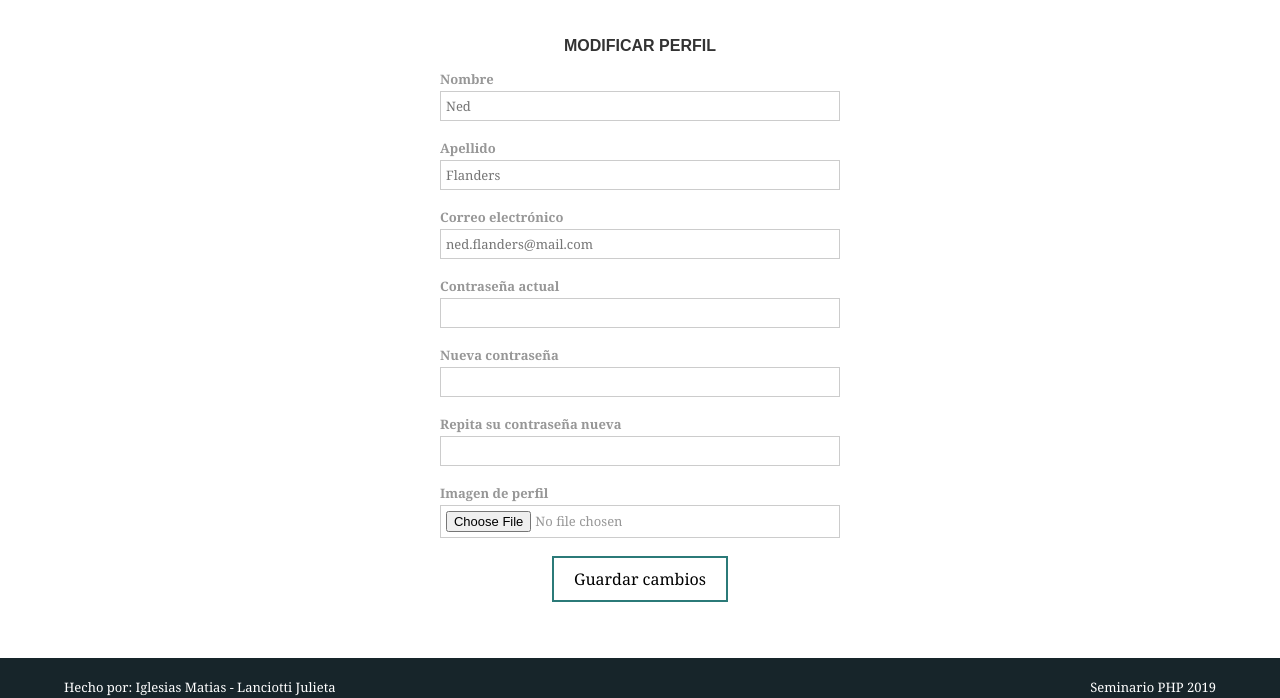
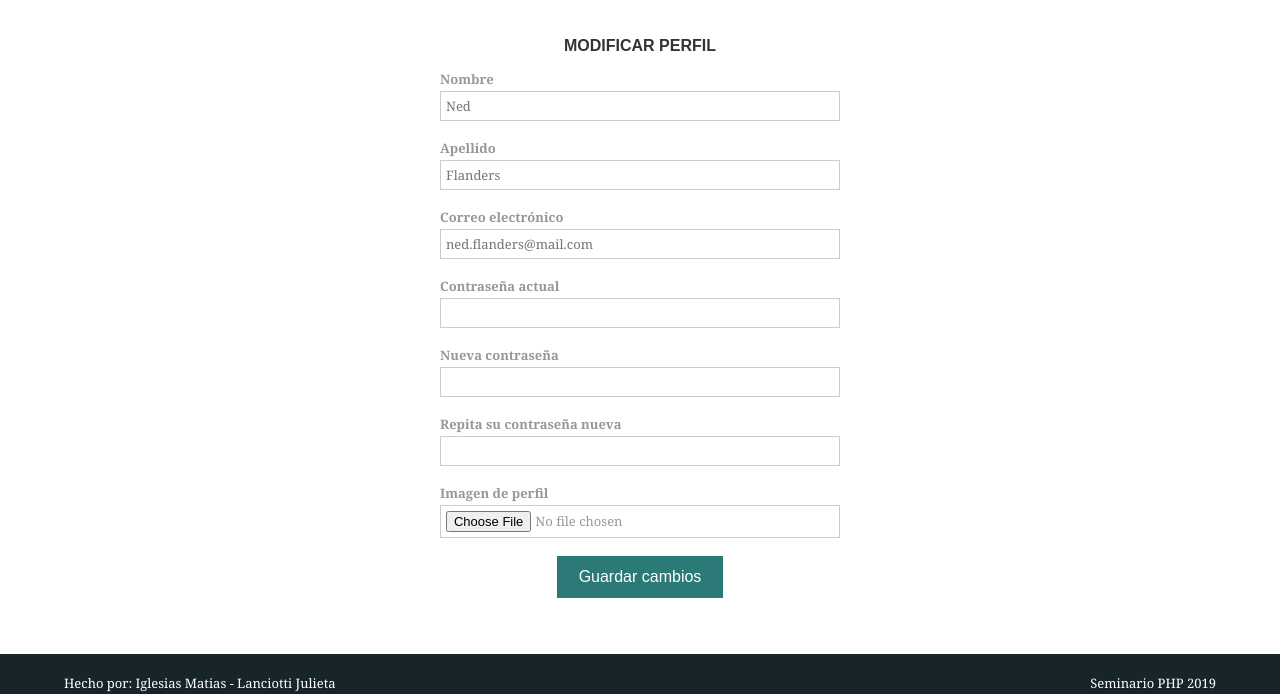
Before and after one commit to OmgCopito95/SeminarioPHP, a PHP site: page /templates/editar-perfil.html in a window 1280 px wide. Shown: the part 186-884 px from the top of the page. Run offline with PHP 8.4, Linux system fonts and the light colour scheme; some libraries are stand-ins or nearby versions; some web fonts are replaced.

Commit message:
Estilo del boton editar perfil

```diff
--- a/style/css/layout.css
+++ b/style/css/layout.css
@@ -305,7 +305,6 @@ input, textarea, select{ /* tipo de letra y tamanio de los input */
   border: none;
   cursor: pointer;
 	display: block;
-	font-family:Georgia, "Times New Roman", Times, serif; /* tipo de letra */
 }
 
 /*----------------------------------------------Footer-------------------------------------*/
--- a/templates/editar-perfil.html
+++ b/templates/editar-perfil.html
@@ -90,7 +90,7 @@
               <input type="file" id="pic" accept="image/*" required>
             </div>
 
-            <button class="button button1" type="submit">Guardar cambios</button>
+            <button  id="regbutton" type="submit">Guardar cambios</button>
           </form>
         <br>
 
```
